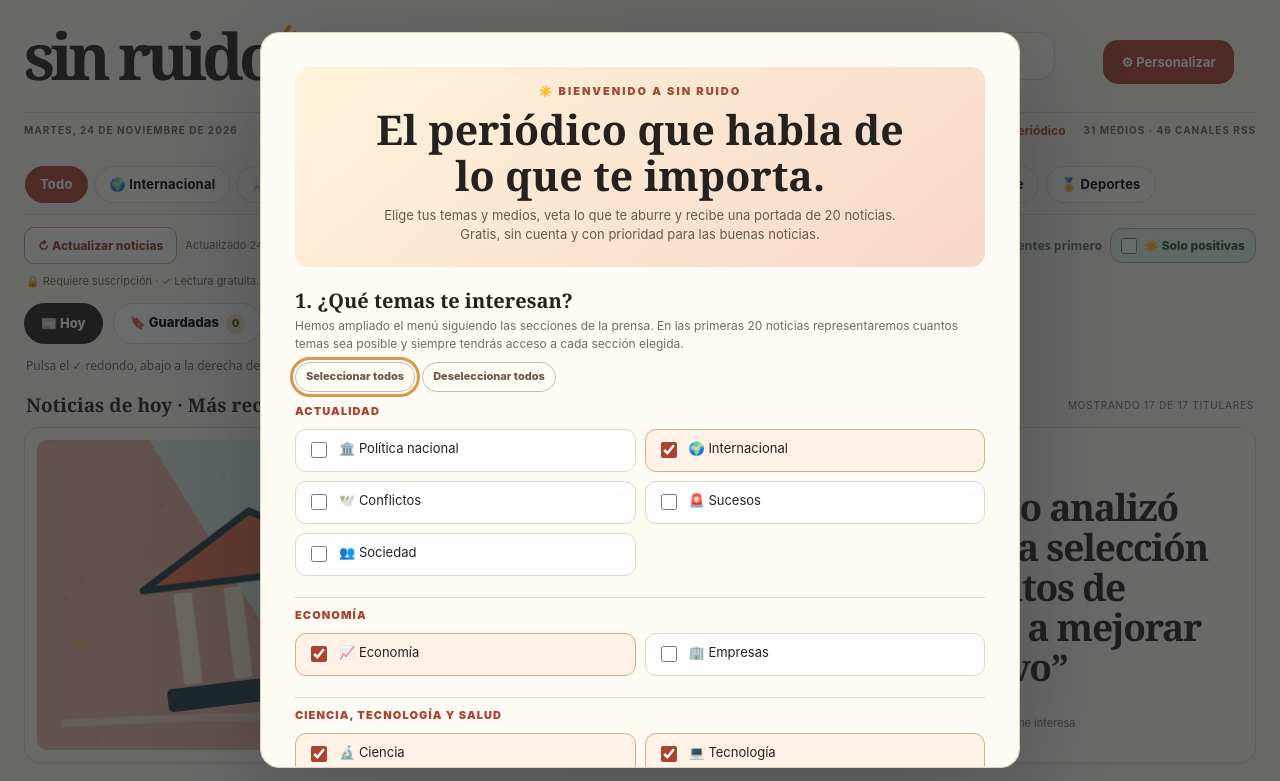
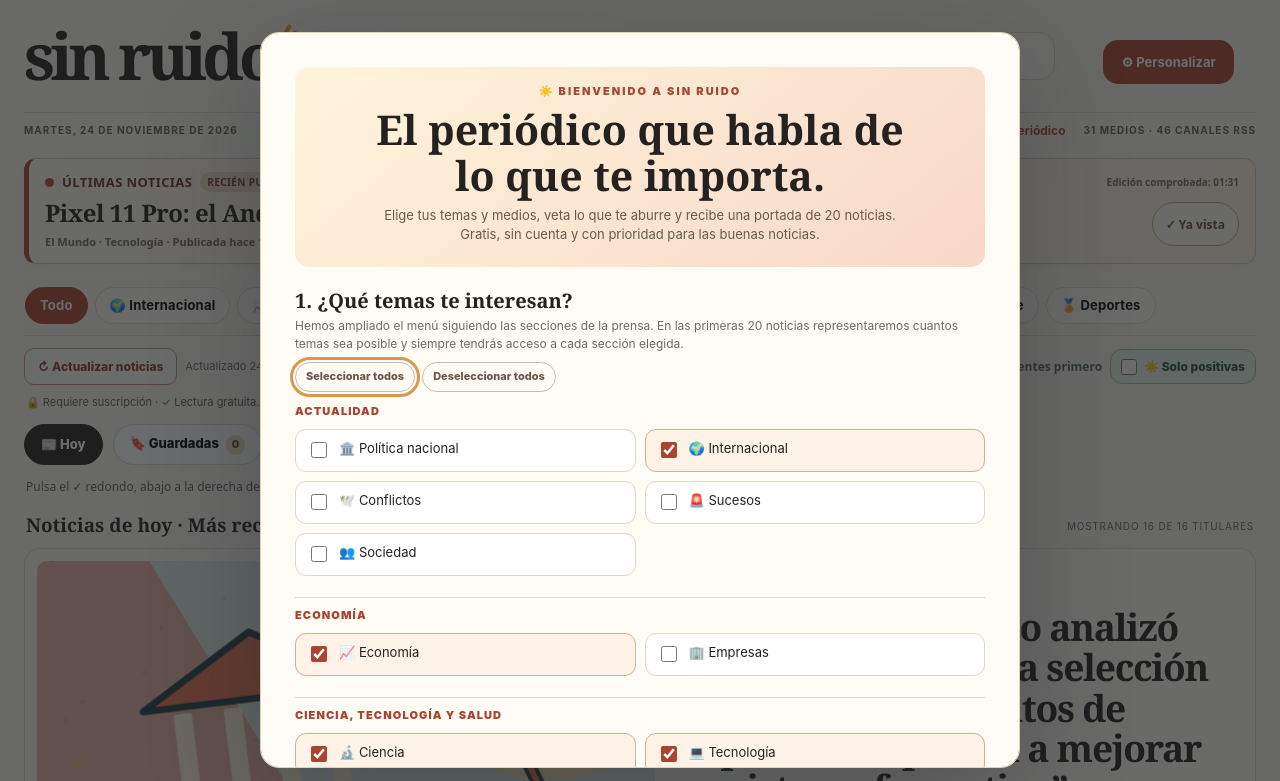
Before and after one commit to dalonsoss-create/sin-ruido, a plain HTML site: page docs/index.html in a window 1280 px wide. Shown: the top 781 px of the page. Drawn offline with Linux system fonts and the light colour scheme.

Commit message:
Restaurar franja pequeña de Última hora tal como estaba en la portada del 23 de noviembre

```diff
--- a/docs/index.html
+++ b/docs/index.html
@@ -177,6 +177,34 @@ body.settings-open{overflow:hidden}
 .mustread-wrap{position:relative;min-width:0}
 .mustread-wrap .mustread-item{height:100%;padding-top:49px}
 .mustread-wrap .mustread-review{top:9px;right:10px;left:auto;width:34px;height:34px;font-size:18px;box-shadow:0 2px 8px #0003}
+
+/* Franja editorial: ninguna urgencia inventada; una noticia real de fuentes elegidas. */
+.last-minute-panel{margin:0 0 15px;padding:13px 16px 14px;border:1px solid #e3c7aa;
+  border-left:5px solid #aa4934;border-radius:12px;background:linear-gradient(100deg,#fff9ef,#fff4e4);
+  box-shadow:0 3px 12px #36241b0b}
+.last-minute-panel[hidden]{display:none}
+.last-minute-head{display:flex;align-items:center;justify-content:space-between;flex-wrap:wrap;gap:6px 14px;margin-bottom:7px}
+.last-minute-label{display:flex;align-items:center;gap:8px;font:900 12px/1.2 ui-sans-serif,system-ui,sans-serif;color:#7b3c28;text-transform:uppercase;letter-spacing:.4px}
+.last-minute-label strong{font-size:13px;color:#69341e}
+.last-minute-pulse{display:inline-block;flex:none;width:9px;height:9px;border-radius:50%;background:#b44e38}
+#last-minute-kind{font-size:10px;font-weight:850;background:#efdfcb;padding:4px 7px;border-radius:20px}
+.last-minute-edition{font:600 10px ui-sans-serif,system-ui,sans-serif;color:#7b685b}
+.last-minute-body{display:flex;align-items:center;gap:12px;justify-content:space-between}
+.last-minute-copy{min-width:0;flex:1}
+.last-minute-link{display:block;font:bold clamp(17px,2.1vw,24px)/1.2 Georgia,serif;letter-spacing:-.02em;color:#28201d;text-decoration:none}
+.last-minute-link:hover{text-decoration:underline;color:#9d3d2a}
+.last-minute-source{display:block;margin-top:6px;font:600 11px ui-sans-serif,system-ui,sans-serif;color:#77675b}
+.last-minute-reviewed{display:inline-flex;align-items:center;justify-content:center;flex:none;min-height:44px;
+  border:1px solid #cbac8b;border-radius:24px;background:#fffaf2;color:#70482e;padding:10px 13px;
+  font:800 12px ui-sans-serif,system-ui,sans-serif;white-space:nowrap}
+.last-minute-reviewed:hover{background:#eef2e8;color:#2b6941}
+@media(max-width:760px){
+  .last-minute-panel{padding:12px;margin-bottom:12px}
+  .last-minute-body{gap:8px;align-items:flex-end}
+  .last-minute-link{font-size:18px}
+  .last-minute-reviewed{min-height:46px;padding:9px 11px;font-size:11px}
+  .last-minute-edition{font-size:10px}
+}
 
 /* Copia portátil y privada de preferencias: accesible desde el móvil. */
 .backup-section h3{font-family:var(--serif);font-size:19px;margin:0 0 5px}
@@ -383,6 +411,19 @@ body.settings-open{overflow:hidden}
   </aside>
   <section class="editorial">
     <h1 class="sr-only">Tu portada de Sin Ruido</h1>
+    <section id="last-minute-panel" class="last-minute-panel" aria-labelledby="last-minute-heading" hidden>
+      <div class="last-minute-head">
+        <div class="last-minute-label"><span class="last-minute-pulse" aria-hidden="true"></span><strong id="last-minute-heading">Últimas noticias</strong><span id="last-minute-kind"></span></div>
+        <span id="last-minute-edition" class="last-minute-edition"></span>
+      </div>
+      <div class="last-minute-body">
+        <div class="last-minute-copy">
+          <a id="last-minute-link" class="last-minute-link" target="_blank" rel="noopener noreferrer"></a>
+          <span id="last-minute-source" class="last-minute-source"></span>
+        </div>
+        <button id="last-minute-reviewed" class="last-minute-reviewed" type="button" title="Marcar como ya vista y retirarla" aria-label="Marcar la última noticia como ya vista">✓ Ya vista</button>
+      </div>
+    </section>
     <nav class="topics" id="topic-tabs" aria-label="Filtrar por tema"></nav>
     <div id="notice" class="notice" hidden></div>
     <div id="night-status" class="night-status" role="status" hidden></div>
@@ -878,18 +919,45 @@ function renderReviewed(){
   el("list-heading").hidden=visible<=1;
   for(const a of list.slice(1,visible))bottom.append(makeCard(a));
 }
+function renderLastMinute(){
+  const panel=el("last-minute-panel"),selector=window.SinRuidoUltimaHora;
+  if(collectionMode!=="feed"||demo||!selector){
+    panel.hidden=true;return null;
+  }
+  const eligible=eligibleToday();
+  const chosen=selector.choose(eligible);
+  if(!chosen){panel.hidden=true;return null}
+  const a=chosen.article;
+  panel.hidden=false;
+  el("last-minute-kind").textContent=chosen.kind==="breaking"?"⚡ Última hora":"Recién publicado";
+  const editionDate=new Date(lastEdition);
+  const fmt=new Intl.DateTimeFormat("es-ES",{timeZone:"Europe/Madrid",hour:"2-digit",minute:"2-digit"});
+  const hours=Math.floor(chosen.ageMin/60),minutes=Math.floor(chosen.ageMin%60);
+  const ageLabel=hours>0?"hace "+hours+" h "+minutes+" min":"hace "+minutes+" min";
+  el("last-minute-edition").textContent=lastEdition&&Number.isFinite(editionDate.valueOf())
+    ?"Edición comprobada: "+fmt.format(editionDate):"Edición sin hora confirmada";
+  const anchor=el("last-minute-link");
+  anchor.textContent=a.title;anchor.href=a.link;
+  anchor.onclick=()=>trackClick(a);
+  el("last-minute-source").textContent=a.source+" · "+a.category+" · Publicada "+ageLabel;
+  const button=el("last-minute-reviewed");
+  button.onclick=()=>toggleReviewed(a,button);
+  button.setAttribute("aria-label","Marcar como ya vista: "+a.title);
+  return storyId(a);
+}
 function render(){
   el("headline-heading").textContent="Noticias de hoy · Más recientes primero";
   el("night-status").hidden=true;
-  if(collectionMode==="saved"){renderSaved();return}
-  if(collectionMode==="reviewed"){renderReviewed();return}
+  if(collectionMode==="saved"){el("last-minute-panel").hidden=true;renderSaved();return}
+  if(collectionMode==="reviewed"){el("last-minute-panel").hidden=true;renderReviewed();return}
   if(activeTopic!=="Todas"&&prefs.topics[activeTopic]===false)activeTopic="Todas";
   const signature=JSON.stringify([activeTopic,el("search").value,prefs.positiveOnly,prefs.topics,prefs.blocked,prefs.sources,prefs.hidden,prefs.interests]);
   if(signature!==lastFilterSignature){shownCount=PAGE_SIZE;lastFilterSignature=signature}
   // Estructura editorial original: una tarjeta principal y a continuación
   // la cuadrícula compacta de siempre. Solo cambia qué noticias aparecen:
   // filtradas y ordenadas por fecha de publicación, sin duplicados ni ayer.
-  const list=eligibleToday();
+  const highlightedId=renderLastMinute();
+  const list=eligibleToday().filter(a=>!highlightedId||storyId(a)!==highlightedId);
   const visible=Math.min(shownCount,list.length);
   el("visible-count").textContent="Mostrando "+visible+" de "+list.length+" titulares";
   const more=el("more-wrap");
```
